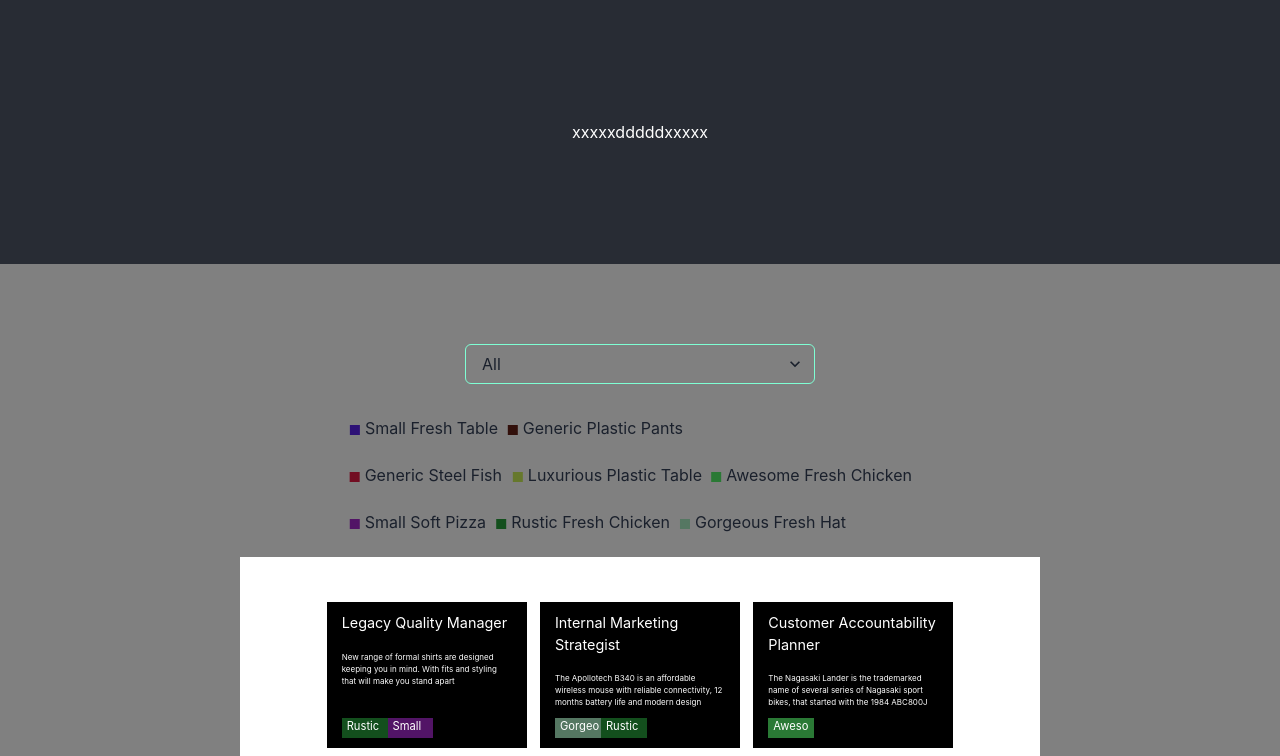
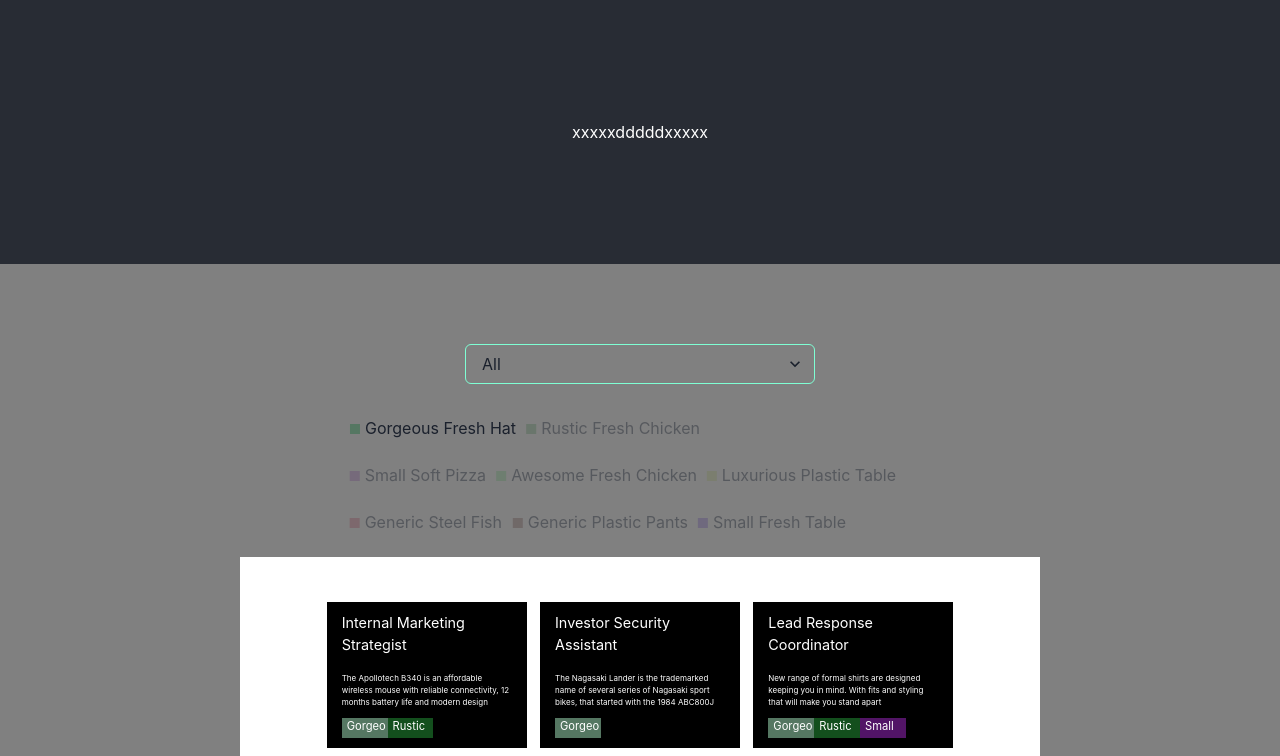
Before and after one commit to ethansnow2012/ethansnow2012.github.io, a React (Create React App) app: page / in a window 1280 px wide. Shown: the top 756 px of the page. Built offline with nearby package versions, Linux system fonts and the light colour scheme.

Commit message:
feat: filter tag click dataflow & style

```diff
--- a/src/components/FilterTag/index.js
+++ b/src/components/FilterTag/index.js
@@ -4,6 +4,9 @@ const Styled = styled.div`
     position: relative;
     min-width: max-content;
     ---color-filter-tag:${props=>props.color??''};
+    display: flex;
+    align-items: center;
+    cursor: pointer;
     &::before{
         content: '';
         width: 10px;
@@ -15,12 +18,25 @@ const Styled = styled.div`
         top: 1px;
         background: var(---color-filter-tag);
     }
+    &.active{
+
+    }
+    &.inactive{
+        opacity: 0.4;
+    }
+    &.inactive::before{
+        opacity: 0.5;
+    }
 `
-
-export function FilterTag({children, tagData}){
+//
+export function FilterTag({children, tagData, checkActive, tagClickFactory}){
+    const active = checkActive?tagData.active: true
+    console.log('FilterTag')
     return (
-        <Styled color={tagData.color}>
-            {tagData.name}
+        <Styled color={tagData.color} onClick={tagClickFactory(tagData)} key={tagData.id} className={active?' active':' inactive'}>
+            <div >
+                {tagData.name}
+            </div>
         </Styled>
     )
 }
--- a/src/components/FilterTagWrapper/index.js
+++ b/src/components/FilterTagWrapper/index.js
@@ -13,13 +13,15 @@ const Styled = styled.div`
     }
 `
 
-export function FilterTagWrapper({children, data}){
+export function FilterTagWrapper({children, data, tagClickFactory}){
+    const checkActive = data.filter(x=>x.active).length>0?true:false
+    console.log('FilterTagWrapper')
     return (
         <Styled>
             {
-                data.filter(x=>x.display).map((tagData)=>{
+                data.filter(x=>x.display).reverse().map((tagData)=>{//
                     return (
-                        <FilterTag key={tagData.id} tagData={tagData}></FilterTag>
+                        <FilterTag key={tagData.id} tagData={tagData} checkActive={checkActive} tagClickFactory={tagClickFactory}></FilterTag>
                     )
                 })
             }
--- a/src/containers/MainPage/index.js
+++ b/src/containers/MainPage/index.js
@@ -46,7 +46,7 @@ const Styled = styled.div`
         margin-right:auto;
         margin-left:auto;
     }
-    .p-select-wrapper-i2 * > *{
+    .p-select-wrapper-i2 > * > * {
         margin-top: min(8vmin, 23px);
     }
 `
@@ -57,11 +57,36 @@ function arraysEqual(a1,a2) {
     return JSON.stringify(a1)==JSON.stringify(a2);
 }
 
+function injectDefaultCategory (fakeCategory){
+    fakeCategory.data.unshift({
+        id: faker.datatype.uuid(),
+        name: 'All',
+        tags: fakeTags.data.map(x=>x.id),
+        selected:true,
+    })
+    return fakeCategory
+}
+
+function tagsFilter(tagsObject, activeCategoryObject){
+    const tagsHaveActive = tagsObject.filter(x=>x.active).length>0?true:false
+    return tagsObject
+        .filter((x)=>{
+            if(tagsHaveActive){
+                return x.active && x.display && activeCategoryObject.tags.indexOf(x.id)>=0
+            }
+            return x.display && activeCategoryObject.tags.indexOf(x.id)>=0
+        })
+}
+
 export function MainPage() {
 
     const [fakeCategoryState, setFakeCategoryState] = useState({data:[]})
     const [fakeTagState, setFakeTagState] = useState({data:[]})
     const [fakeTopicState, setFakeTopicState] = useState({data:[]})
+
+    const effectPreventer_1 = useRef(true)
+    const effectPreventer_2 = useRef(true)
+    const effect1_initialDataLoaded = useRef(false)
 
     const Raw_fakeCategory = useRef(fakeCategoryState)
     const Raw_fakeTags = useRef(fakeTagState)
@@ -81,27 +106,30 @@ export function MainPage() {
                 console.log('values', values)
                 const [fakeCategory, fakeTags, fakeTopics] = values
 
-                // inject data: fakeCategory option all.
-                fakeCategory.data.unshift({
-                    id: faker.datatype.uuid(),
-                    name: 'All',
-                    tags: fakeTags.data.map(x=>x.id),
-                    selected:true,
-                })
-
-                const _fakeCategory = injectStyleState(fakeCategory)
-                const _fakeTags = injectStyleState(fakeTags)
+                const _fakeCategory = injectDefaultCategory(
+                                        injectStyleState(fakeCategory)
+                                    )
+                let _fakeTags = injectStyleState(fakeTags)
                 const _fakeTopics = injectStyleState(fakeTopics)
 
+                _fakeTags.data[0].active = true
+
+                // relate with refs
                 Raw_fakeCategory.current = _fakeCategory
                 Raw_fakeTags.current = _fakeTags
                 Raw_fakeTopics.current = _fakeTopics
 
+                // determine whether is active
                 refActiveCategory.current = Raw_fakeCategory.current.data.filter(x=>x.selected)[0]
-                refActiveTags.current = Raw_fakeTags.current.data
-                                        .filter((x)=>{
-                                            return refActiveCategory.current.tags.indexOf(x.id)>=0
-                                        })
+                // const tagsHaveActive = Raw_fakeTags.current.data.filter(x=>x.active).length>0?true:false
+                // refActiveTags.current = Raw_fakeTags.current.data
+                //                         .filter((x)=>{
+                //                             if(tagsHaveActive){
+                //                                 return x.active && refActiveCategory.current.tags.indexOf(x.id)>=0
+                //                             }
+                //                             return refActiveCategory.current.tags.indexOf(x.id)>=0
+                //                         })
+                refActiveTags.current = tagsFilter(Raw_fakeTags.current.data, refActiveCategory.current)
 
                 setDefaultSelect(refActiveCategory.current.id)
                 setFakeCategoryState(()=>{
@@ -140,25 +168,73 @@ export function MainPage() {
         })
     }
 
+    const tagClickFactory = function(tagData){
+        return (ev)=>{
+            console.log('tagClick', tagData, ev)
+            const tagDataId = tagData.id
+            const tagsHaveActive = Raw_fakeTags.current.data.filter(x=>x.active).length>0?true:false
+
+            setFakeTagState((self)=>{
+                if(tagsHaveActive){
+                    self.data = self.data.map((x)=>{
+                        if(x.id==tagDataId){
+                            x.active = !x.active
+                            return x
+                        }
+                        return x
+                    })
+                    refActiveTags.current = tagsFilter(self.data, refActiveCategory.current)
+                }
+                return {...self}
+            })
+        }
+    }
+
+
+
+    /**
+     * useEffect1: category to tagState
+     *  trigger - fakeCategoryState
+     *  output - fakeTagState
+     *  inner state(ref) - effect1_initialDataLoaded
+     */
     useEffect(()=>{
-        //let categoryId = refCategoryId.current
-
         let categoryObject = refActiveCategory.current//Raw_fakeCategory.current.data.filter(x=>categoryId==x.id)[0]
         if(categoryObject){ //reactive effect stopper
             setFakeTagState((self)=>{
                 const newSelf = toggleDisplayViaArrayOfIds(self, 2, categoryObject['tags'])
-                refActiveTags.current = newSelf.data.filter(x=>x.display)
-                console.log('useEffect1')
+
+                // reset active states of tags
+                if(effect1_initialDataLoaded.current){
+                    newSelf.data.forEach(
+                        x=> delete x.active
+                    )
+                }
+
+                refActiveTags.current = tagsFilter(newSelf.data, refActiveCategory.current, 'mode:remove_active')
+
+                effect1_initialDataLoaded.current = true
+
                 if(arraysEqual(self.data, newSelf.data)){// prevent same value
                     return {...self}
                 }
                 return {...newSelf}
             })
         }
-
     }, [fakeCategoryState]) //cascading effect: fakeCategoryState -> fakeTagState
+    /**
+     * useEffect2: tagState to fakeTopicState
+     *  trigger - tagState
+     *  output - fakeTopicState
+     *  inner state(ref) -
+     */
 
     useEffect(()=>{
+        if(effectPreventer_2.current==true){
+            effectPreventer_2.current = false
+            return
+        }
+
         if(refActiveTags.current){
             setFakeTopicState((self)=>{
                 console.log('useEffect2')
@@ -190,7 +266,7 @@ export function MainPage() {
                         </CSelect>
                     </div>
                     <div className='p-select-wrapper-i2'>
-                        <FilterTagWrapper data={fakeTagState.data}></FilterTagWrapper>
+                        <FilterTagWrapper key={fakeTagState.id} data={fakeTagState.data} tagClickFactory={tagClickFactory}></FilterTagWrapper>
                     </div>
 
                 </div>
--- a/src/index.js
+++ b/src/index.js
@@ -20,7 +20,7 @@ root.render(
     <ChakraProvider theme={theme}>
       <App />
     </ChakraProvider>
-  // </React.StrictMode>
+  // </React.tMode>
 )
 
 reportWebVitals();
```
